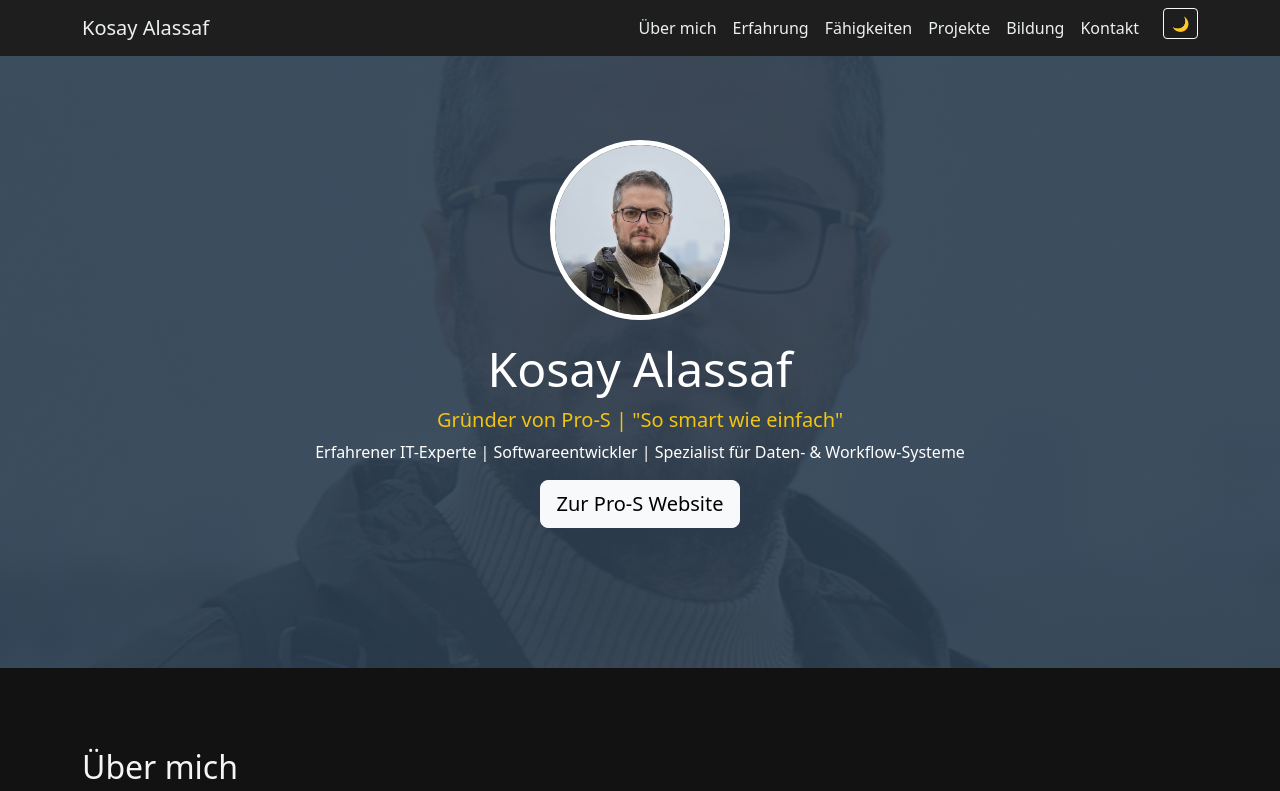
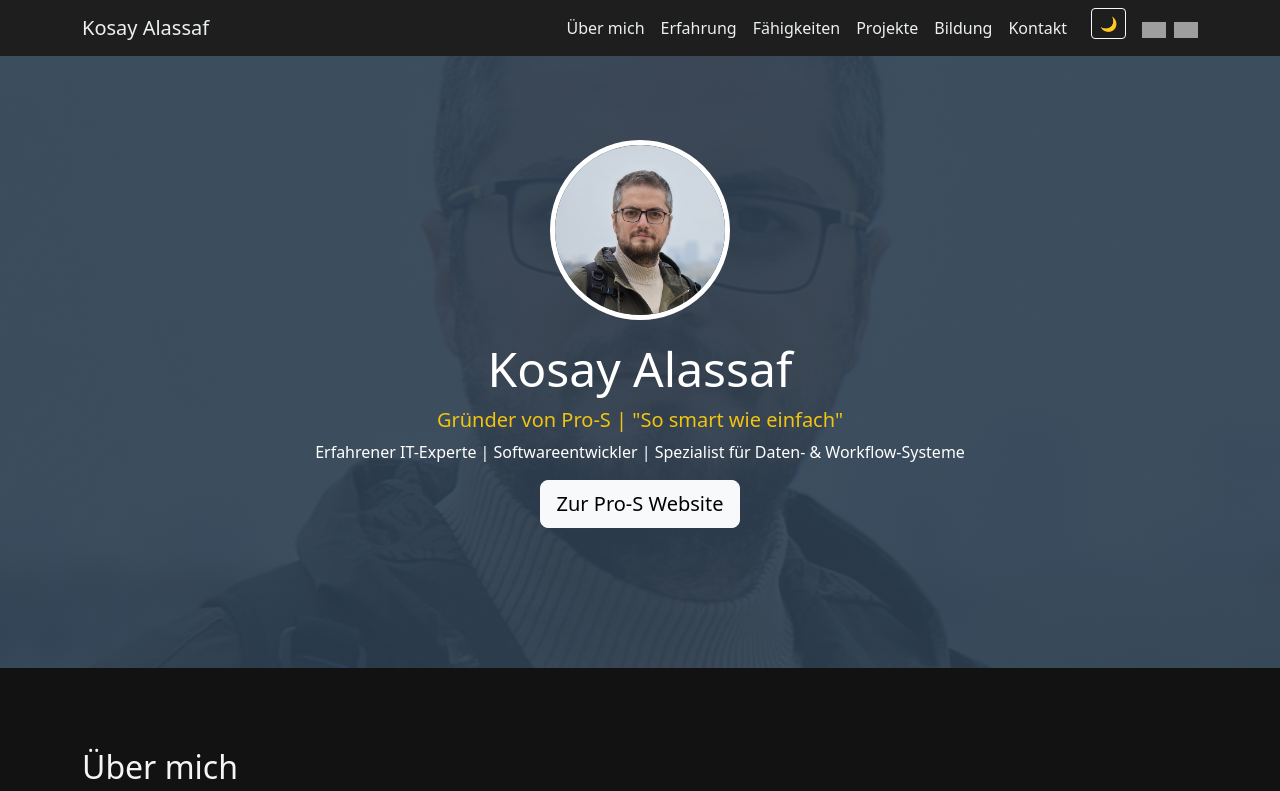
Before and after one commit to kosayalassaf/kosayalassaf.github.io, a plain HTML site: page index_de.html in a window 1280 px wide. Shown: the top 791 px of the page. Drawn offline with nearby package versions, Linux system fonts and the light colour scheme; grey boxes are pictures that could not be loaded.

Commit message:
Update index_de.html

```diff
--- a/index_de.html
+++ b/index_de.html
@@ -87,6 +87,15 @@
           <li class="nav-item"><a class="nav-link" href="#education">Bildung</a></li>
           <li class="nav-item"><a class="nav-link" href="#contact">Kontakt</a></li>
           <li class="nav-item"><button id="themeToggle" class="btn btn-sm btn-outline-light ms-3">🌙</button></li>
+
+          <li class="nav-item d-flex align-items-center ms-3">
+          <a href="index.html" class="nav-link p-0 me-2" title="English">
+            <img src="https://flagcdn.com/w20/gb.png" alt="English" width="24" height="16">
+          </a>
+          <a href="index_de.html" class="nav-link p-0" title="Deutsch">
+            <img src="https://flagcdn.com/w20/de.png" alt="Deutsch" width="24" height="16">
+          </a>
+        </li>
         </ul>
       </div>
     </div>
```
